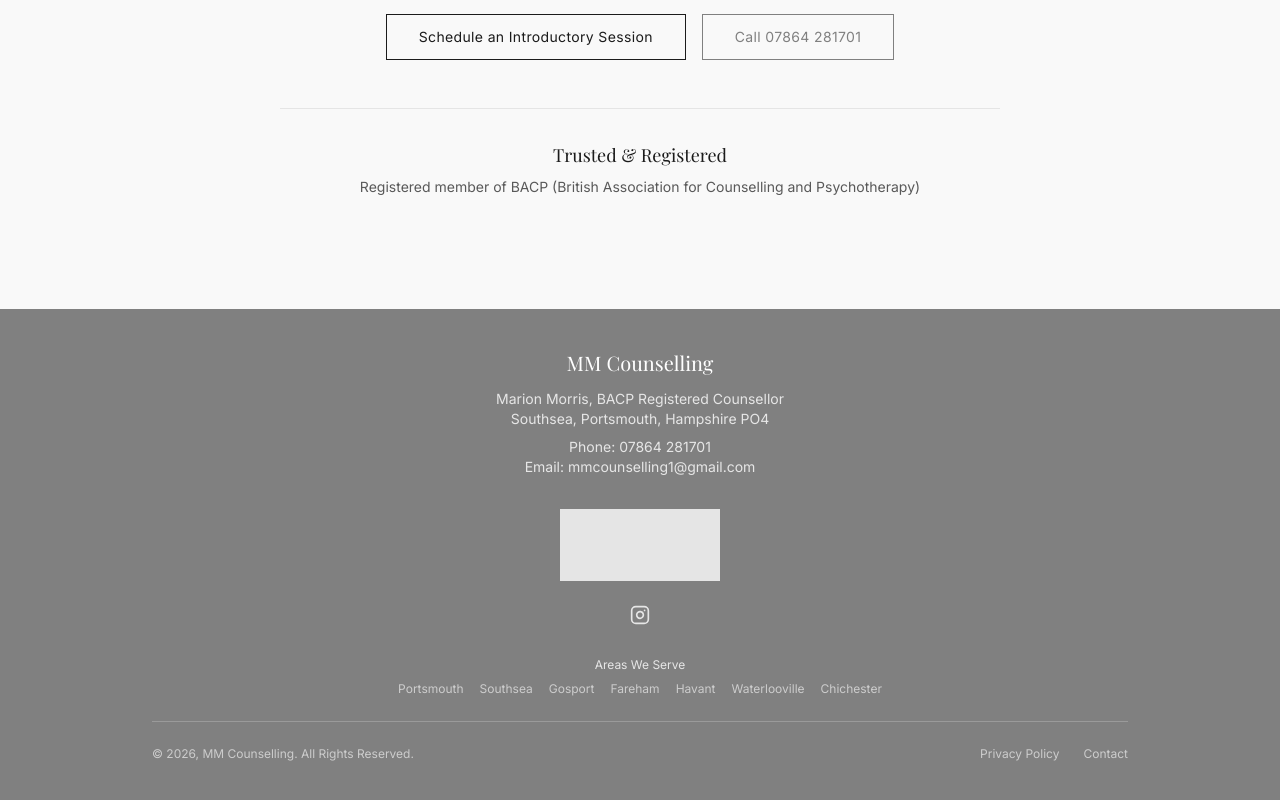
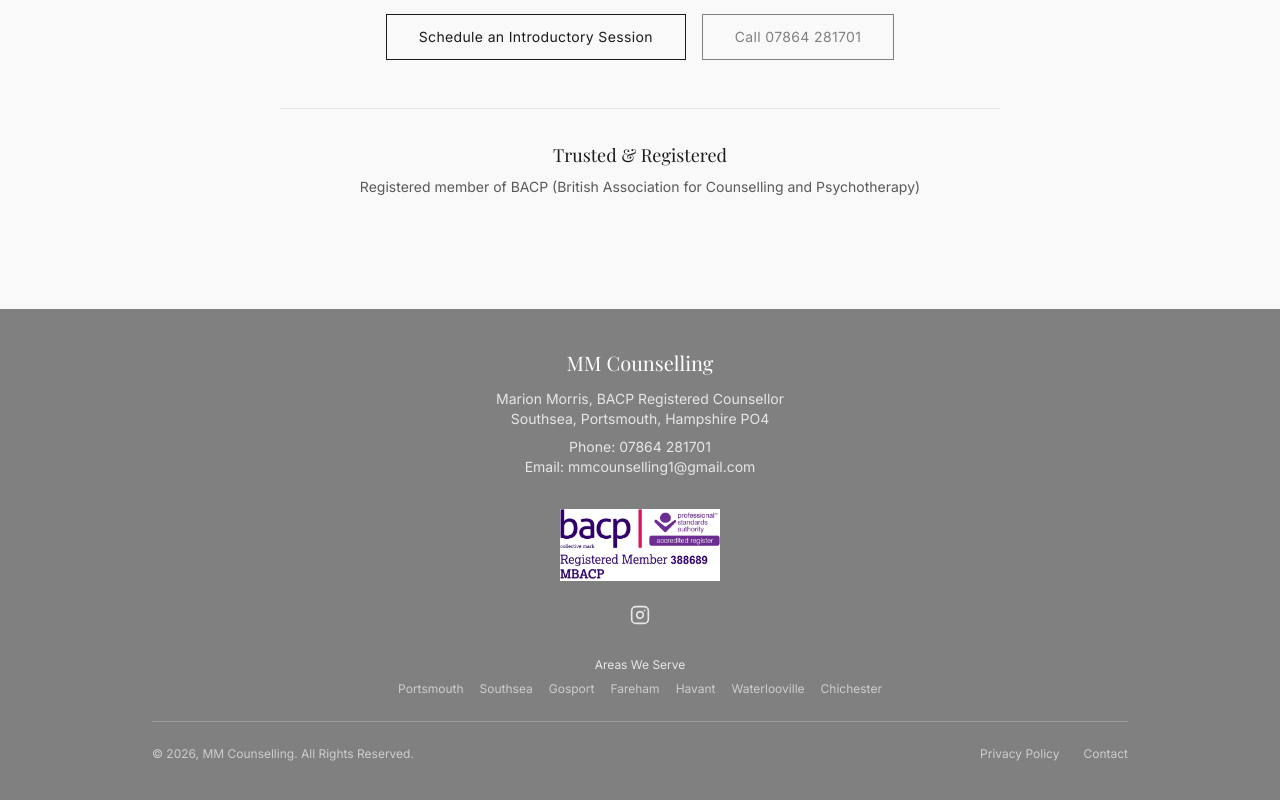
Before and after one commit to Edsbangers/mm-counselling, a Next.js app: page / in a window 1280 px wide. Shown: the part 6969-7769 px from the top of the page. Built offline with nearby package versions, Linux system fonts and the light colour scheme; a web font is replaced by a local one.

Commit message:
Fix BACP logo visibility in footer - remove white-out filter
Co-Authored-By: Claude Opus 4.6 <noreply@anthropic.com>

```diff
--- a/src/components/layout/footer.tsx
+++ b/src/components/layout/footer.tsx
@@ -40,7 +40,7 @@ export function Footer() {
             alt="BACP Registered Member 388689 - Accredited Register"
             width={160}
             height={64}
-            className="object-contain brightness-0 invert opacity-80"
+            className="object-contain"
           />
         </div>
 
```
